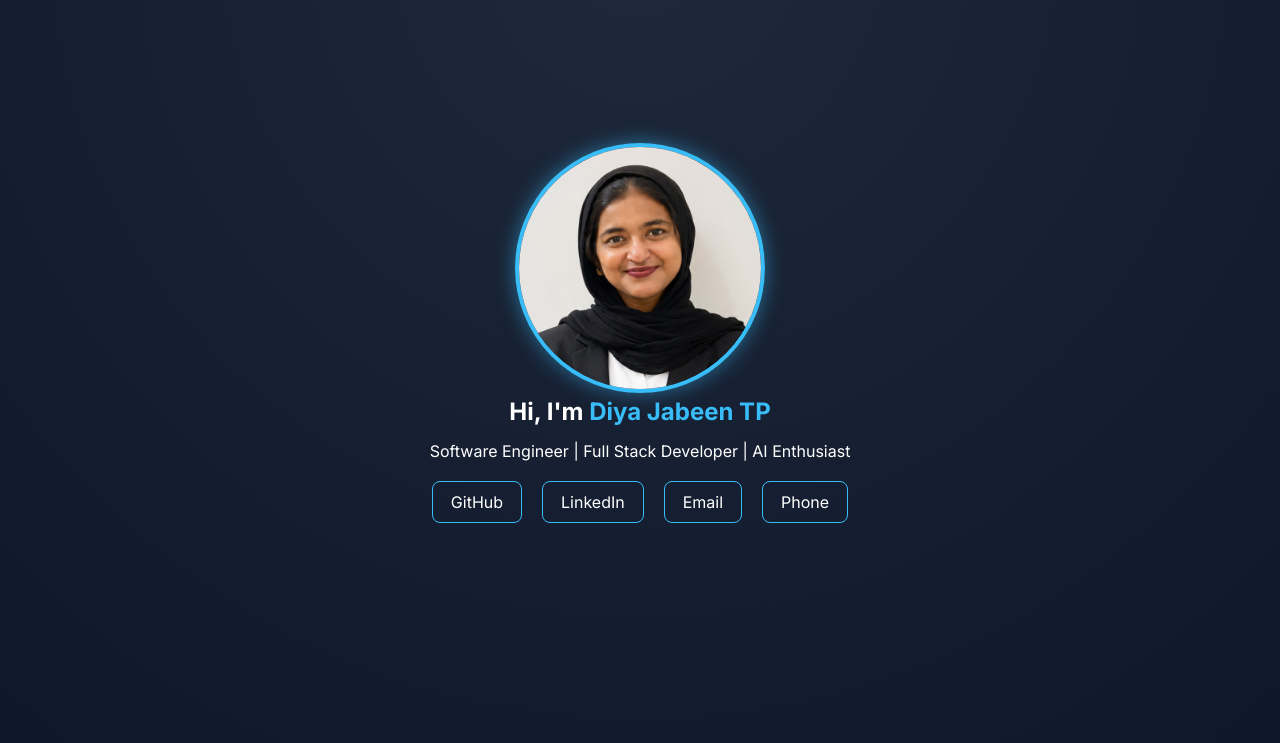
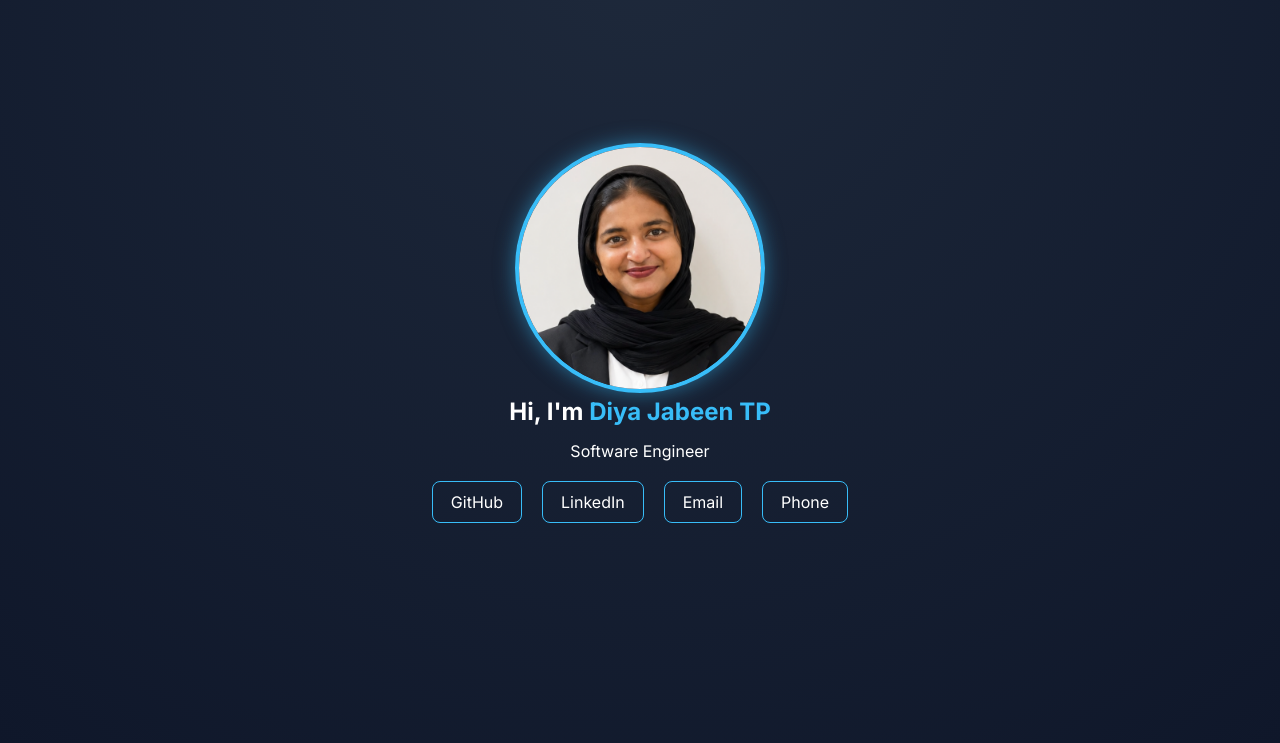
Before and after one commit to Diyajabeen/my-portfolio, a plain HTML site: page index.html in a window 1280 px wide. Shown: the part 57-800 px from the top of the page. Drawn offline with nearby package versions, Linux system fonts and the light colour scheme.

Commit message:
index.html

```diff
--- a/index.html
+++ b/index.html
@@ -42,7 +42,7 @@
         <h1>Hi, I'm <span>Diya Jabeen TP</span></h1>
 
         <p class="title">
-            Software Engineer | Full Stack Developer | AI Enthusiast
+            Software Engineer
         </p>
 
 
```
